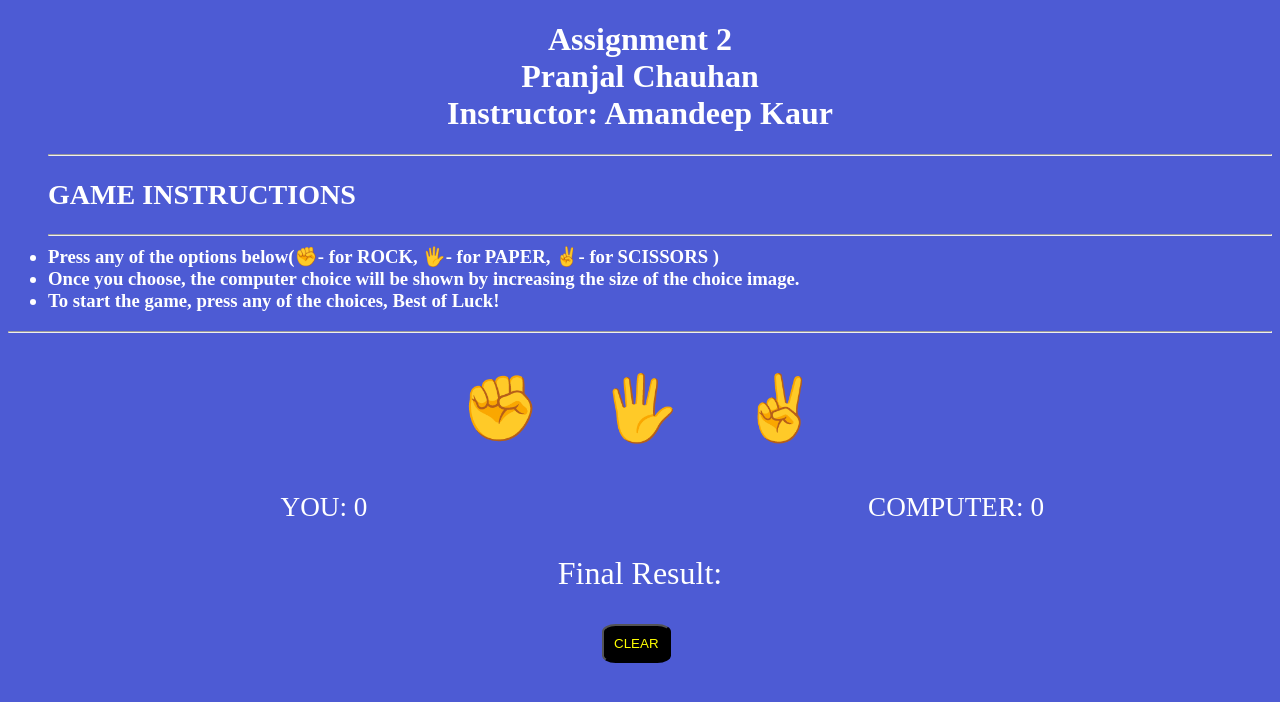
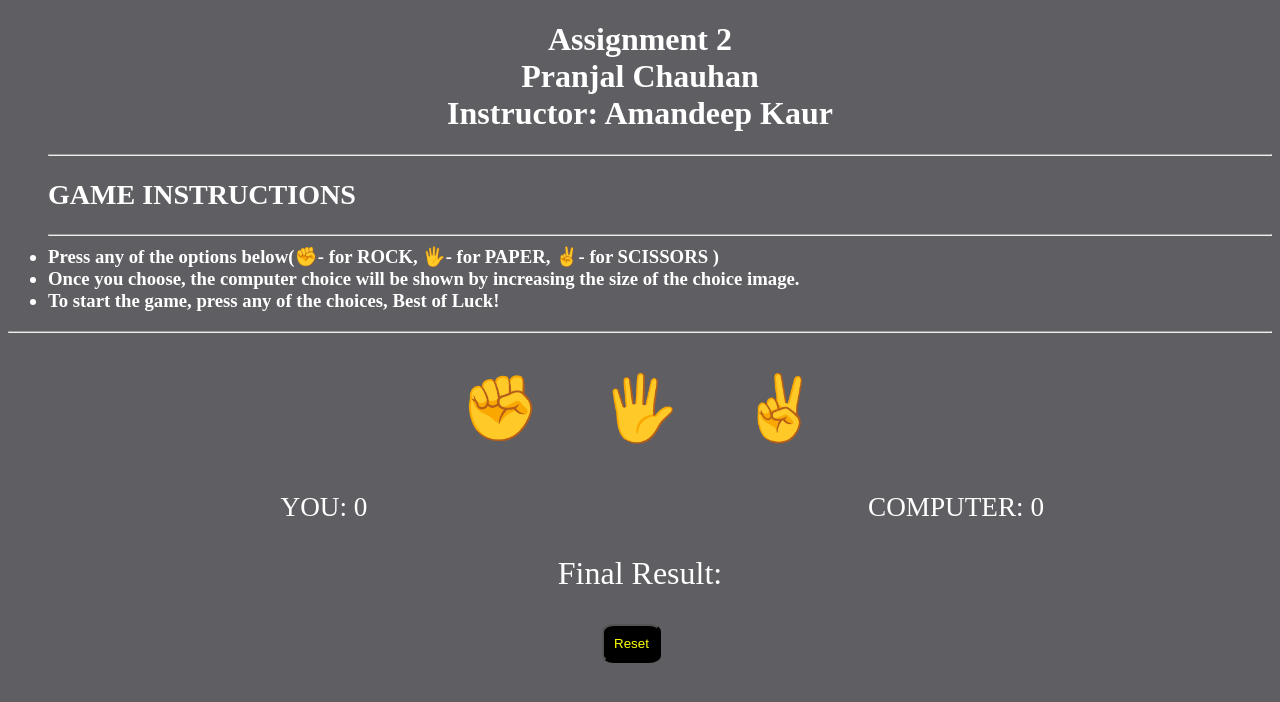
Before and after one commit to chapranj/RockPaperScissorsPc, a plain HTML site: page index.html in a window 1280 px wide. Drawn offline with Linux system fonts and the light colour scheme.

Commit message:
changed the bg color again

```diff
--- a/index.html
+++ b/index.html
@@ -46,7 +46,7 @@
     <div class="finalResult">
         <p>Final Result:<span id="finalR"></span></p>
     </div>
-    <button id="clear" onclick="clearAll()">CLEAR</button>
+    <button id="clear" onclick="clearAll()">Reset</button>
     <script src="script/script.js"></script>
 </body>
 </html>
--- a/style.css
+++ b/style.css
@@ -1,5 +1,5 @@
 body{
-    background-color:rgba(60, 75, 208, 0.91);
+    background-color:rgba(80, 80, 84, 0.91);
     color: white;
 
 }
```
